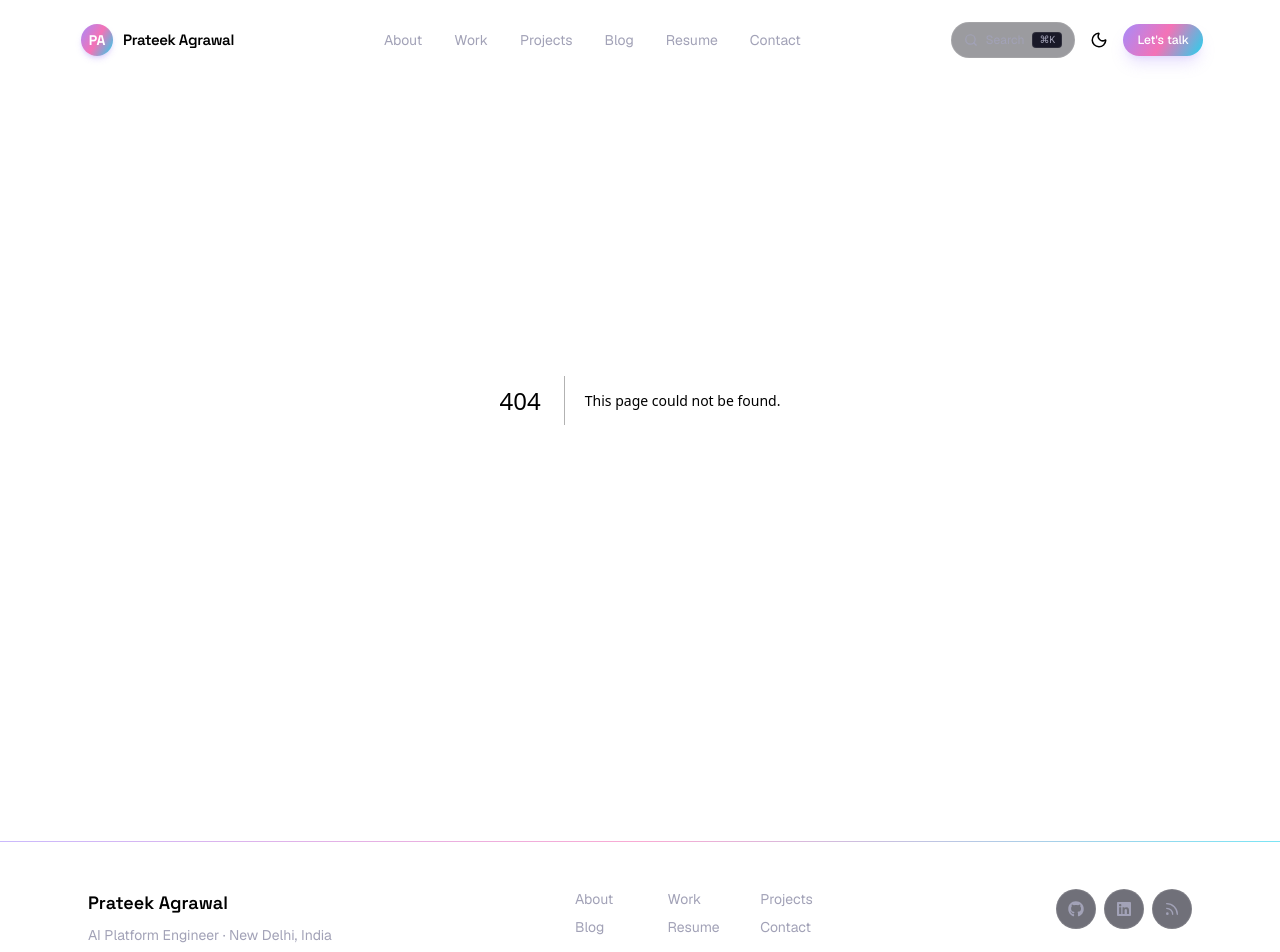
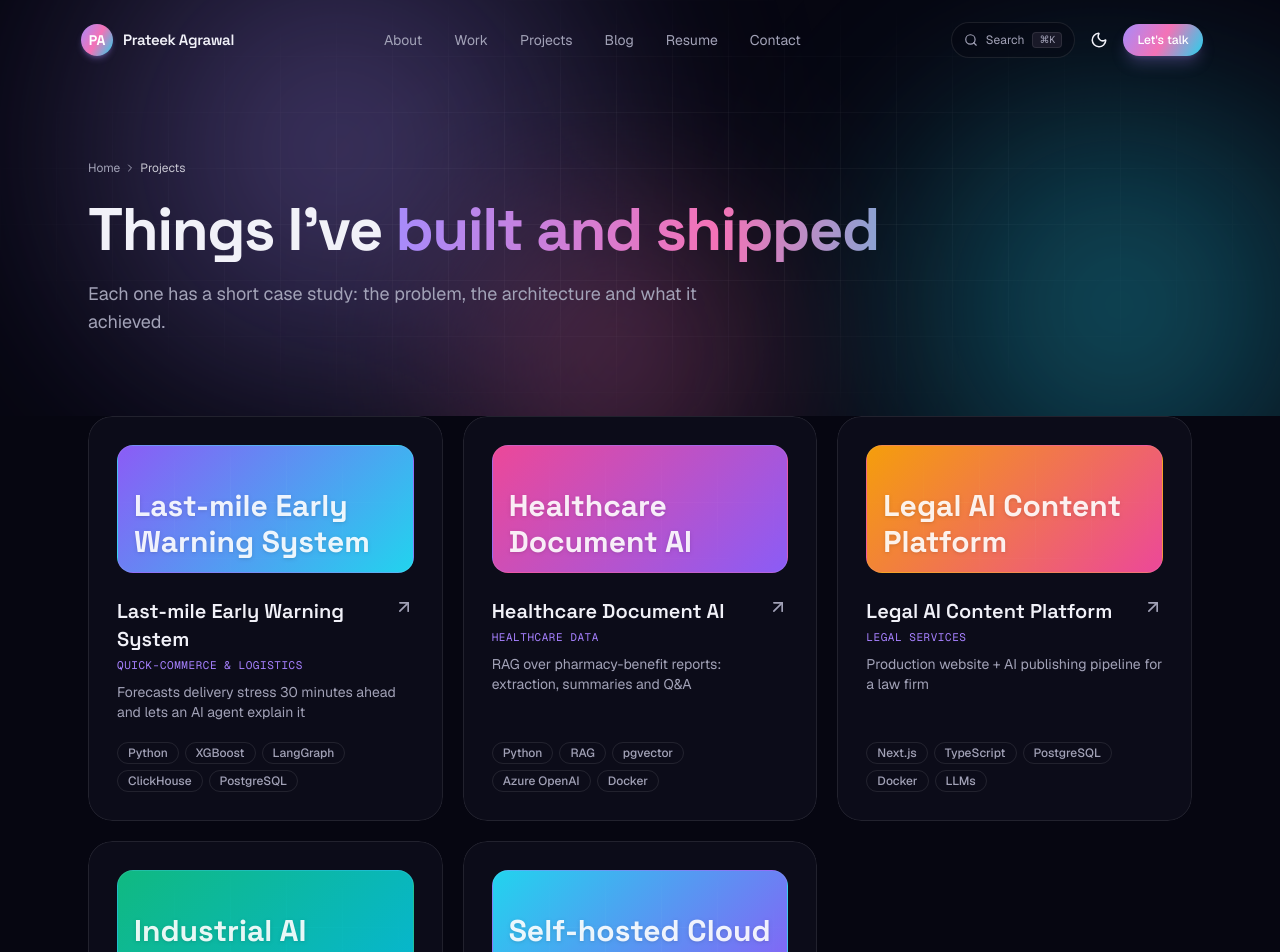
Before and after one commit to prateek-bka/prateek-portfolio, a Next.js app: page /projects in a window 1280 px wide. Before the commit this address had no page. Shown: the top 952 px of the page. Built offline with nearby package versions, Linux system fonts and the light colour scheme.

Commit message:
Add projects index page: projects/page.tsx

```diff
--- /dev/null
+++ b/src/app/projects/page.tsx
@@ -0,0 +1,46 @@
+import type { Metadata } from "next";
+import { projects, site } from "@/portfolio";
+import { PageHeader } from "@/components/page-header";
+import { ProjectCard } from "@/components/home/sections";
+import { Reveal } from "@/components/motion";
+import { JsonLd } from "@/components/json-ld";
+
+export const metadata: Metadata = {
+  title: "Projects",
+  description: `Case studies by ${site.name}: production AI pipelines, agent runtimes, microservices and self-hosted cloud platforms.`,
+  alternates: { canonical: "/projects" },
+};
+
+export default function ProjectsPage() {
+  return (
+    <>
+      <PageHeader
+        crumbs={[{ name: "Projects", href: "/projects" }]}
+        title={
+          <>
+            Things I&apos;ve <span className="text-gradient">built and shipped</span>
+          </>
+        }
+        subtitle="Each one has a short case study: the problem, the architecture and what it achieved."
+      />
+      <div className="mx-auto grid max-w-6xl gap-5 px-4 pb-24 sm:px-6 md:grid-cols-2 lg:grid-cols-3">
+        {projects.map((p, i) => (
+          <Reveal key={p.slug} delay={(i % 3) * 0.08}>
+            <ProjectCard p={p} />
+          </Reveal>
+        ))}
+      </div>
+      <JsonLd
+        data={{
+          "@type": "ItemList",
+          itemListElement: projects.map((p, i) => ({
+            "@type": "ListItem",
+            position: i + 1,
+            url: `${site.url}/projects/${p.slug}`,
+            name: p.name,
+          })),
+        }}
+      />
+    </>
+  );
+}
```
